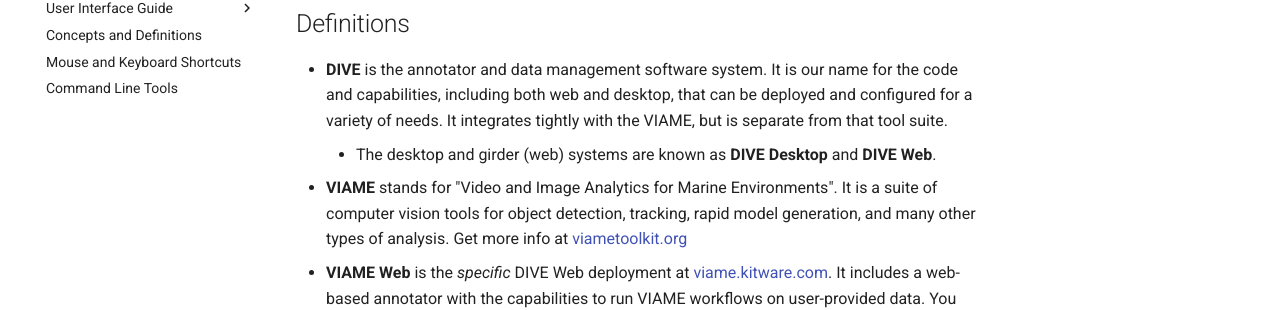
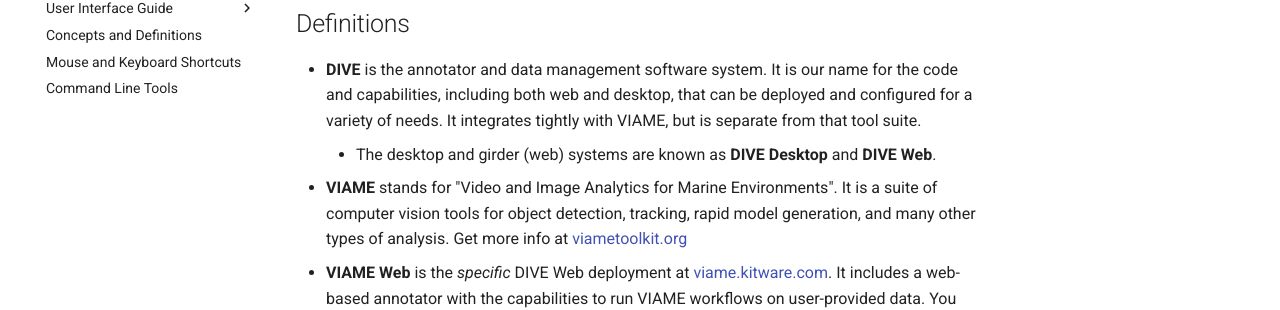
Before and after one commit to Kitware/dive, an MkDocs documentation site: the page built from docs/index.md, in a window 1280 px wide and 900 px high. Shown: the part 265-575 px from the top of the window. Built offline with MkDocs 1.6.1 and Material for MkDocs 9.7.7, drawn with Linux system fonts in a browser that asks for light colours; comment, search, counter and statistics services are not loaded.

Commit message:
remove article

```diff
--- a/docs/index.md
+++ b/docs/index.md
@@ -4,7 +4,7 @@ This is the documentation for DIVE, an open-source annotation system that integr
 
 ## Definitions
 
-* **DIVE** is the annotator and data management software system.  It is our name for the code and capabilities, including both web and desktop, that can be deployed and configured for a variety of needs.  It integrates tightly with the VIAME, but is separate from that tool suite.
+* **DIVE** is the annotator and data management software system.  It is our name for the code and capabilities, including both web and desktop, that can be deployed and configured for a variety of needs.  It integrates tightly with VIAME, but is separate from that tool suite.
     * The desktop and girder (web) systems are known as **DIVE Desktop** and **DIVE Web**.
 * **VIAME** stands for "Video and Image Analytics for Marine Environments".  It is a suite of computer vision tools for object detection, tracking, rapid model generation, and many other types of analysis.  Get more info at [viametoolkit.org](https://www.viametoolkit.org/)
 * **VIAME Web** is the *specific* DIVE Web deployment at [viame.kitware.com](https://viame.kitware.com). It includes a web-based annotator with the capabilities to run VIAME workflows on user-provided data.  You may deploy the web system into your own labratory or cloud environment.
```
